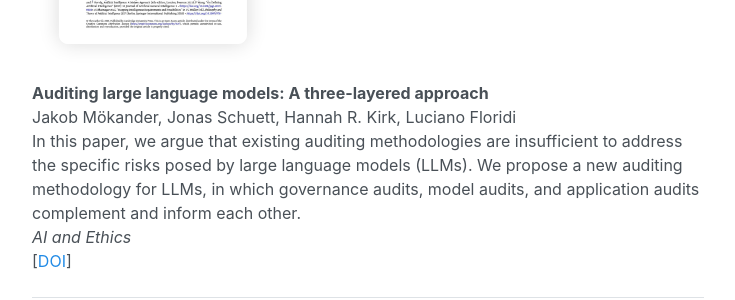
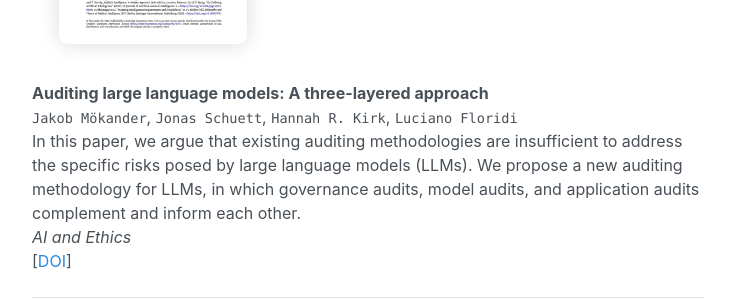
Before and after one commit to jonasschuett/jonasschuett.github.io, a Jekyll site: the page built from _posts/2020-04-04-introduction.md, in a window 1280 px wide and 900 px high, scrolled down 10996 px. Shown: the part 153-453 px from the top of the window, without its empty margins (272-1007 px from the left). Built offline with Jekyll 4.4.1, drawn with Linux system fonts in a browser that asks for light colours; nearby versions of some CDN libraries; some of the changed text lies outside the part shown.

```diff
--- a/_posts/2020-04-04-introduction.md
+++ b/_posts/2020-04-04-introduction.md
@@ -240,7 +240,7 @@ Peter Cihon, Jonas Schuett, Seth D. Baum <br>
 ![Ethics board](/ethics_board_2.png)
 
 **How to design an AI ethics board** <br>
-Jonas Schuett, Anka Reuel, Alexis Carlier <br>
+`Jonas Schuett`, `Anka Reuel`, `Alexis Carlier` <br>
 In this paper, we provide a toolbox that AI companies can use to design an ethics board. We identify key design choices and discuss how each of them affects the board‘s ability to reduce societal risks from AI. <br>
 *AI and Ethics* <br>
 [[DOI](https://doi.org/10.1007/s43681-023-00409-y)]
@@ -248,7 +248,7 @@ In this paper, we provide a toolbox that AI companies can use to design an ethic
 ![Ethics board](/ethics_board_2.png)
 
 **Three lines of defense against risks from AI** <br>
-Jonas Schuett <br>
+`Jonas Schuett` <br>
 The Three Lines of Defense model is a popular risk governance framework. It helps organizations to assign and coordinate different risk management roles and responsibilities. In this paper, I apply the model to an AI context. <br>
 *AI & Society* <br>
 [[DOI](https://doi.org/10.1007/s00146-023-01811-0)]
@@ -256,7 +256,7 @@ The Three Lines of Defense model is a popular risk governance framework. It help
 ![Ethics board](/ethics_board_2.png)
 
 **Auditing large language models: A three-layered approach** <br>
-Jakob Mökander, Jonas Schuett, Hannah R. Kirk, Luciano Floridi <br>
+`Jakob Mökander`, `Jonas Schuett`, `Hannah R. Kirk`, `Luciano Floridi` <br>
 In this paper, we argue that existing auditing methodologies are insufficient to address the specific risks posed by large language models (LLMs). We propose a new auditing methodology for LLMs, in which governance audits, model audits, and application audits complement and inform each other. <br>
 *AI and Ethics* <br>
 [[DOI](https://doi.org/10.1007/s43681-023-00289-2)]
```
